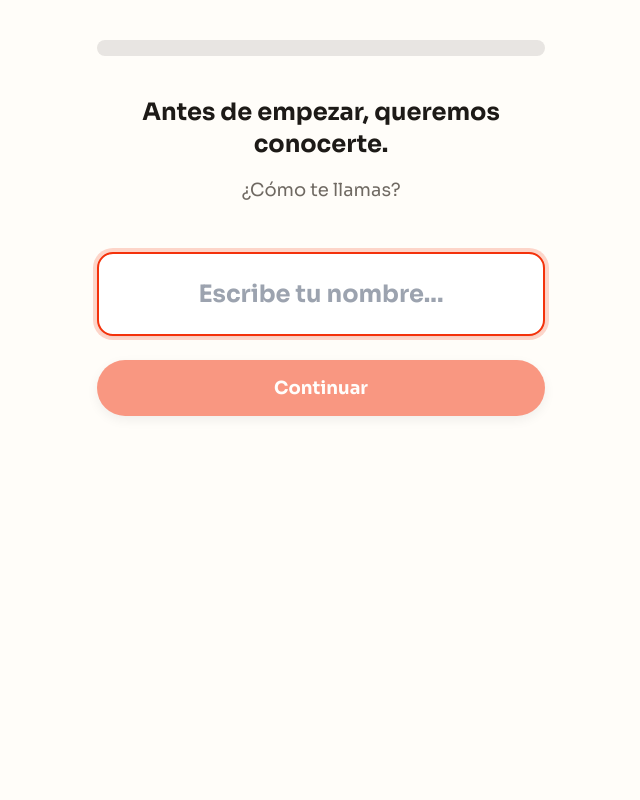
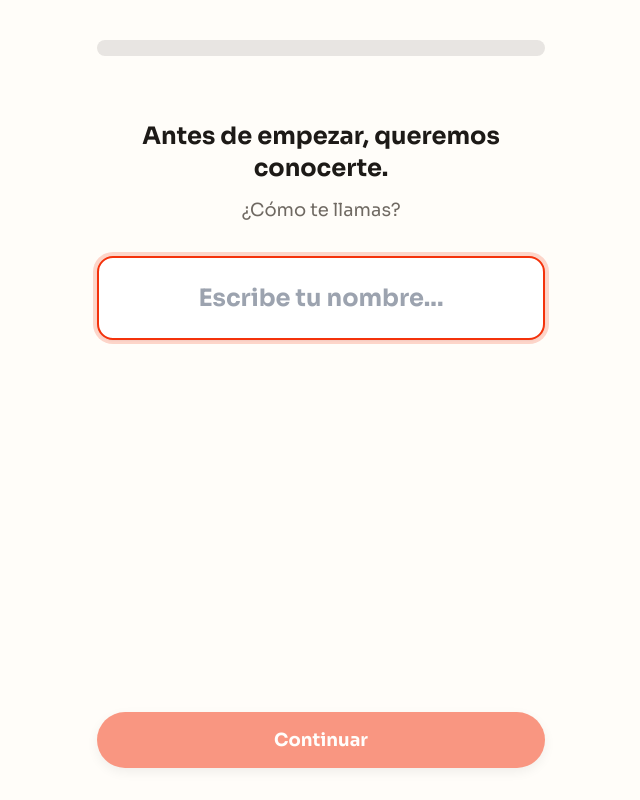
Before and after one commit to brianlabzzz-gif/thinkers-hi-demo, a React (Vite) app: page /onboarding in a window 1280 px wide. Shown: the whole page, without its empty margins (319-959 px from the left). Built offline with nearby package versions, Linux system fonts and the light colour scheme.

Commit message:
CTA abajo y espaciado de onboarding

```diff
--- a/src/views/Onboarding.jsx
+++ b/src/views/Onboarding.jsx
@@ -127,16 +127,14 @@ export default function Onboarding() {
         </div>
       </div>
 
-      <div className="w-full max-w-md z-10 flex-1 flex flex-col justify-start pt-10">
+      <div className="w-full max-w-md z-10 flex-1 flex flex-col pt-16">
         <AnimatePresence mode="wait">
           {step === 0 && (
             <motion.div key="name-step" variants={pageVariants} initial="initial" animate="animate" exit="exit" className="space-y-8">
-              <div className="text-center space-y-4">
+              <div className="text-center space-y-3">
                 <h1 className="text-2xl font-bold text-ink">Antes de empezar, queremos conocerte.</h1>
                 <p className="text-lg text-ink-muted">¿Cómo te llamas?</p>
               </div>
-
-              <div className="pt-4 space-y-6">
               <input
                 type="text"
                 value={userName}
@@ -147,24 +145,15 @@ export default function Onboarding() {
                 autoFocus
                 onKeyDown={(e) => e.key === 'Enter' && handleNext()}
               />
-                <button
-                  onClick={handleNext}
-                  disabled={!userName.trim()}
-                  className="w-full bg-thinkers-orange text-white text-lg font-bold py-3.5 rounded-full shadow-[0_4px_12px_rgba(0,0,0,0.12)] active:translate-y-0.5 transition-all disabled:opacity-50 focus-visible:ring-2 focus-visible:ring-ink"
-                >
-                  Continuar
-                </button>
-              </div>
             </motion.div>
           )}
 
           {step > 0 && step < 4 && (
-            <motion.div key={`question-${step}`} variants={pageVariants} initial="initial" animate="animate" exit="exit" className="space-y-8">
+            <motion.div key={`question-${step}`} variants={pageVariants} initial="initial" animate="animate" exit="exit" className="space-y-7">
               <h1 className="text-2xl font-bold text-ink leading-tight text-center">
                 {questions[step - 1].title}
               </h1>
-
-              <div className="space-y-4">
+              <div className="space-y-3">
                 {questions[step - 1].options.map(option => {
                   const qId = questions[step - 1].id;
                   const isSelected = answers[qId] === option.id;
@@ -191,7 +180,7 @@ export default function Onboarding() {
           )}
 
           {step === 4 && (
-            <motion.div key="recommend" variants={pageVariants} initial="initial" animate="animate" exit="exit" className="space-y-8 text-center">
+            <motion.div key="recommend" variants={pageVariants} initial="initial" animate="animate" exit="exit" className="space-y-6 text-center">
               <p className="text-5xl font-semibold tracking-tight min-h-[60px]" aria-hidden="true">
                 {hiTyped.split('').map((ch, i) => (
                   <span
@@ -216,16 +205,32 @@ export default function Onboarding() {
                   {recommendedChallenge?.skill} · {recommendedChallenge?.difficulty}
                 </p>
               </div>
+            </motion.div>
+          )}
+        </AnimatePresence>
+      </div>
+
+      {(step === 0 || step === 4) && (
+        <div className="w-full max-w-md pt-4 pb-2">
+          {step === 0 && (
+            <button
+              onClick={handleNext}
+              disabled={!userName.trim()}
+              className="w-full bg-thinkers-orange text-white text-lg font-bold py-3.5 rounded-full shadow-[0_4px_12px_rgba(0,0,0,0.12)] active:translate-y-0.5 transition-all disabled:opacity-50 focus-visible:ring-2 focus-visible:ring-ink"
+            >
+              Continuar
+            </button>
+          )}
+          {step === 4 && (
             <button
               onClick={finishOnboarding}
               className="w-full bg-thinkers-orange text-white text-lg font-bold py-3.5 rounded-full shadow-[0_4px_12px_rgba(0,0,0,0.12)] active:translate-y-0.5 transition-all focus-visible:ring-2 focus-visible:ring-ink"
             >
               Empezar reto
             </button>
-            </motion.div>
           )}
-        </AnimatePresence>
         </div>
+      )}
     </div>
   );
 }
```
Lines whose indentation alone changed are shown as unchanged.
